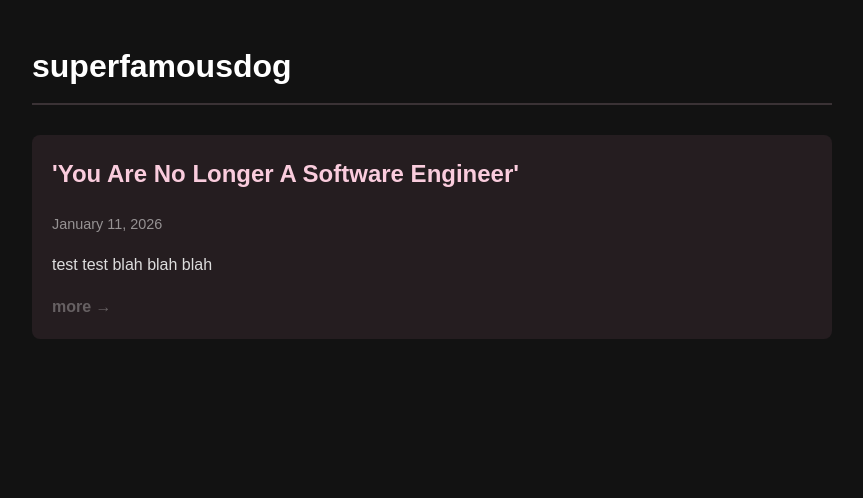
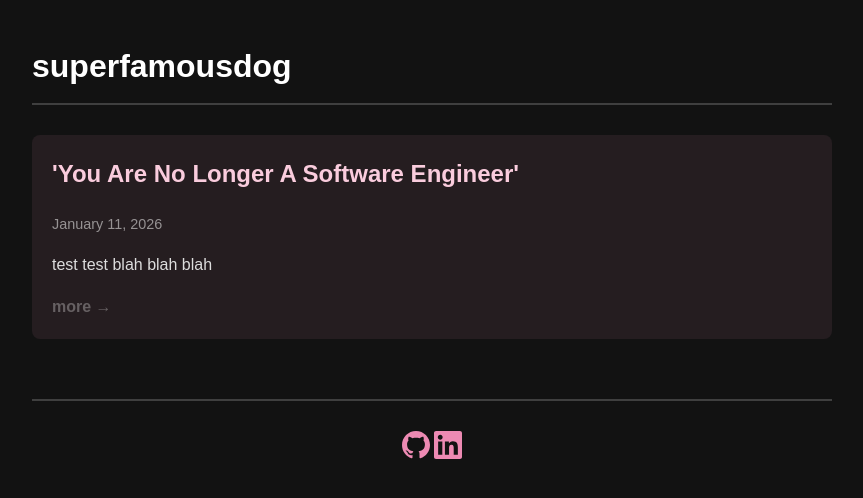
Before and after one commit to superfamousdog/superfamousdog.github.io, a Jekyll site: the page built from index.html, in a window 1280 px wide. Shown: the top 498 px of the page, without its empty margins (208-1071 px from the left). Built offline with Jekyll 4.4.1, drawn with Linux system fonts in a browser that asks for light colours.

Commit message:
Update default.html

```diff
--- a/_layouts/default.html
+++ b/_layouts/default.html
@@ -8,9 +8,39 @@
       {% endif %}
         {{ site.title }}</title>
     <style>
+        :root {
+            /* Base colors */
+            --clr-dark-a0: #000000;
+            --clr-light-a0: #ffffff;
+
+            /* Theme primary colors */
+            --clr-primary-a0: #ed8ab3;
+            --clr-primary-a10: #f097bb;
+            --clr-primary-a20: #f3a5c3;
+            --clr-primary-a30: #f5b2cc;
+            --clr-primary-a40: #f8bfd4;
+            --clr-primary-a50: #faccdd;
+
+            /* Theme surface colors */
+            --clr-surface-a0: #121212;
+            --clr-surface-a10: #282828;
+            --clr-surface-a20: #3f3f3f;
+            --clr-surface-a30: #575757;
+            --clr-surface-a40: #717171;
+            --clr-surface-a50: #8b8b8b;
+
+            /* Theme tonal surface colors */
+            --clr-surface-tonal-a0: #251d20;
+            --clr-surface-tonal-a10: #3a3235;
+            --clr-surface-tonal-a20: #4f484b;
+            --clr-surface-tonal-a30: #666062;
+            --clr-surface-tonal-a40: #7e787a;
+            --clr-surface-tonal-a50: #969293;
+        }
+
         body {
-            background-color: #121212;
-            color: #ffffff;
+            background-color: var(--clr-surface-a0);
+            color: var(--clr-light-a0);
             font-family: Arial, sans-serif;
             max-width: 800px;
             margin: 0 auto;
@@ -19,21 +49,60 @@
         }
 
         h1 {
-            border-bottom: 2px solid #3a3235;
+            border-bottom: 2px solid var(--clr-surface-a20);
             padding-bottom: 10px;
         }
 
         a {
-            color: #f097bb;
+            color: var(--clr-primary-a0);
             text-decoration: none;
         }
 
         a:hover {
             text-decoration: underline;
+            color: var(--clr-primary-a20);
+        }
+
+        footer {
+            margin-top: 60px;
+            padding-top: 30px;
+            border-top: 2px solid var(--clr-surface-a20);
+            text-align: center;
+        }
+
+        .social-links a {
+            color: var(--clr-primary-a0);
+            display: inline-flex;
+            align-items: center;
+            transition: color 0.2s ease;
+        }
+
+        .social-links a:hover {
+            color: var(--clr-primary-a20);
+        }
+
+        .social-links svg {
+            width: 28px;
+            height: 28px;
         }
     </style>
 </head>
 <body>
     {{ content }}
+
+    <footer>
+        <div class="social-links">
+            <a href="https://github.com/superfamousdog" target="_blank" aria-label="GitHub">
+                <svg width="24" height="24" viewBox="0 0 24 24" fill="currentColor">
+                    <path d="M12 0c-6.626 0-12 5.373-12 12 0 5.302 3.438 9.8 8.207 11.387.599.111.793-.261.793-.577v-2.234c-3.338.726-4.033-1.416-4.033-1.416-.546-1.387-1.333-1.756-1.333-1.756-1.089-.745.083-.729.083-.729 1.205.084 1.839 1.237 1.839 1.237 1.07 1.834 2.807 1.304 3.492.997.107-.775.418-1.305.762-1.604-2.665-.305-5.467-1.334-5.467-5.931 0-1.311.469-2.381 1.236-3.221-.124-.303-.535-1.524.117-3.176 0 0 1.008-.322 3.301 1.23.957-.266 1.983-.399 3.003-.404 1.02.005 2.047.138 3.006.404 2.291-1.552 3.297-1.23 3.297-1.23.653 1.653.242 2.874.118 3.176.77.84 1.235 1.911 1.235 3.221 0 4.609-2.807 5.624-5.479 5.921.43.372.823 1.102.823 2.222v3.293c0 .319.192.694.801.576 4.765-1.589 8.199-6.086 8.199-11.386 0-6.627-5.373-12-12-12z"/>
+                </svg>
+            </a>
+            <a href="https://linkedin.com/in/yourusername" target="_blank" aria-label="LinkedIn">
+                <svg width="24" height="24" viewBox="0 0 24 24" fill="currentColor">
+                    <path d="M20.447 20.452h-3.554v-5.569c0-1.328-.027-3.037-1.852-3.037-1.853 0-2.136 1.445-2.136 2.939v5.667H9.351V9h3.414v1.561h.046c.477-.9 1.637-1.85 3.37-1.85 3.601 0 4.267 2.37 4.267 5.455v6.286zM5.337 7.433c-1.144 0-2.063-.926-2.063-2.065 0-1.138.92-2.063 2.063-2.063 1.14 0 2.064.925 2.064 2.063 0 1.139-.925 2.065-2.064 2.065zm1.782 13.019H3.555V9h3.564v11.452zM22.225 0H1.771C.792 0 0 .774 0 1.729v20.542C0 23.227.792 24 1.771 24h20.451C23.2 24 24 23.227 24 22.271V1.729C24 .774 23.2 0 22.222 0h.003z"/>
+                </svg>
+            </a>
+        </div>
+    </footer>
 </body>
 </html>
```
